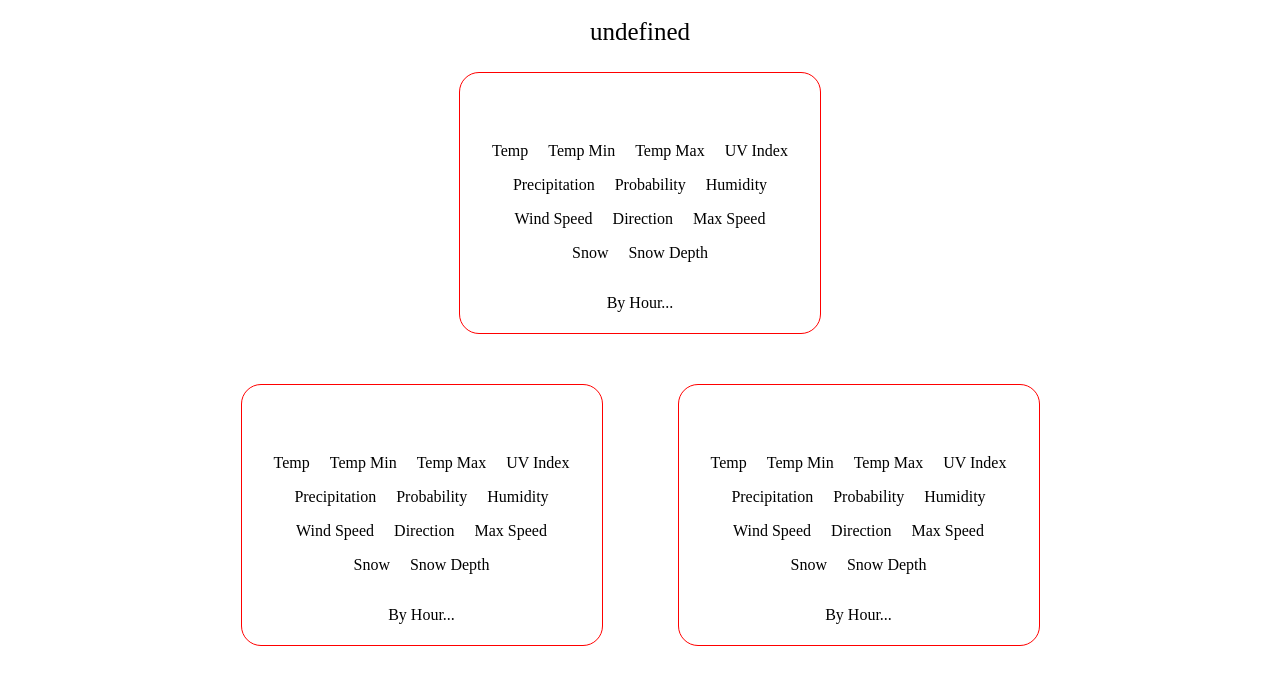
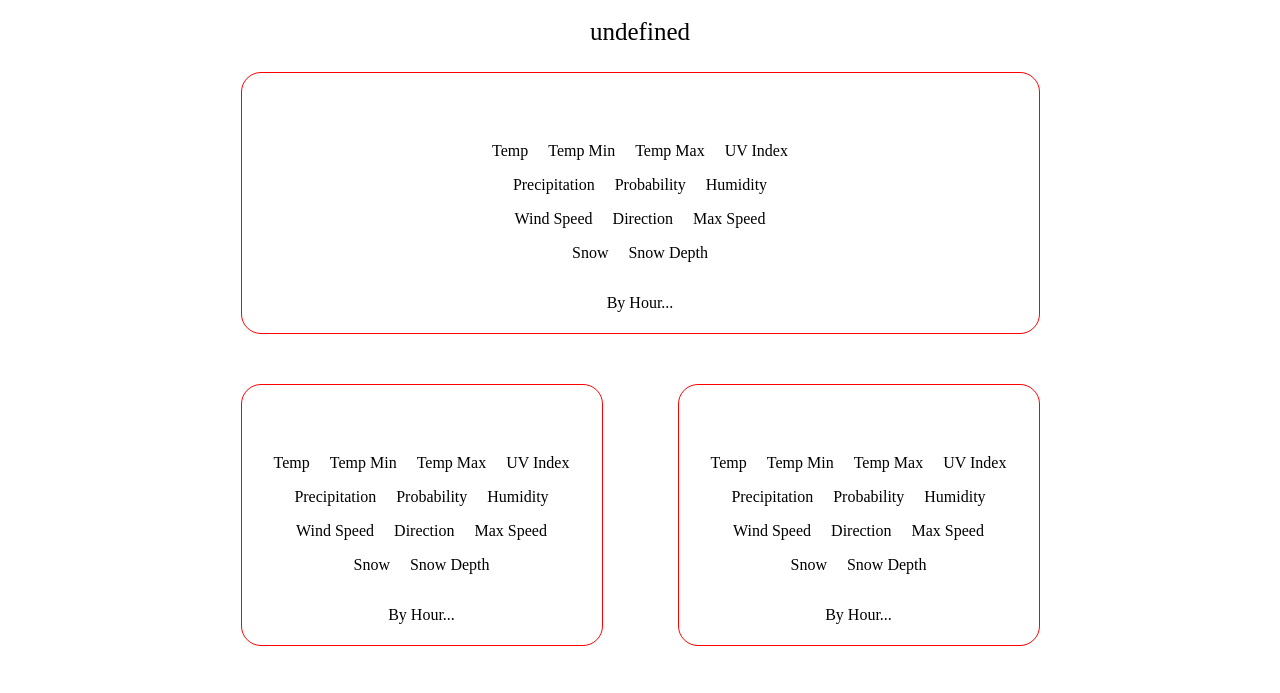
Before and after one commit to David-Portugal-Ferreira/weather-app, a website built with webpack: page src/index.html in a window 1280 px wide. Shown: the part 53-746 px from the top of the page. Built offline with nearby package versions, Linux system fonts and the light colour scheme; no server answers.

Commit message:
Add style to cards

```diff
--- a/src/index.css
+++ b/src/index.css
@@ -49,6 +49,7 @@ body {
 .fifth-day {
     display: flex;
     flex-direction: column;
+    flex: 1 1 0;
     margin: 25px;
     padding: 5px;
     width: 350px;
```
